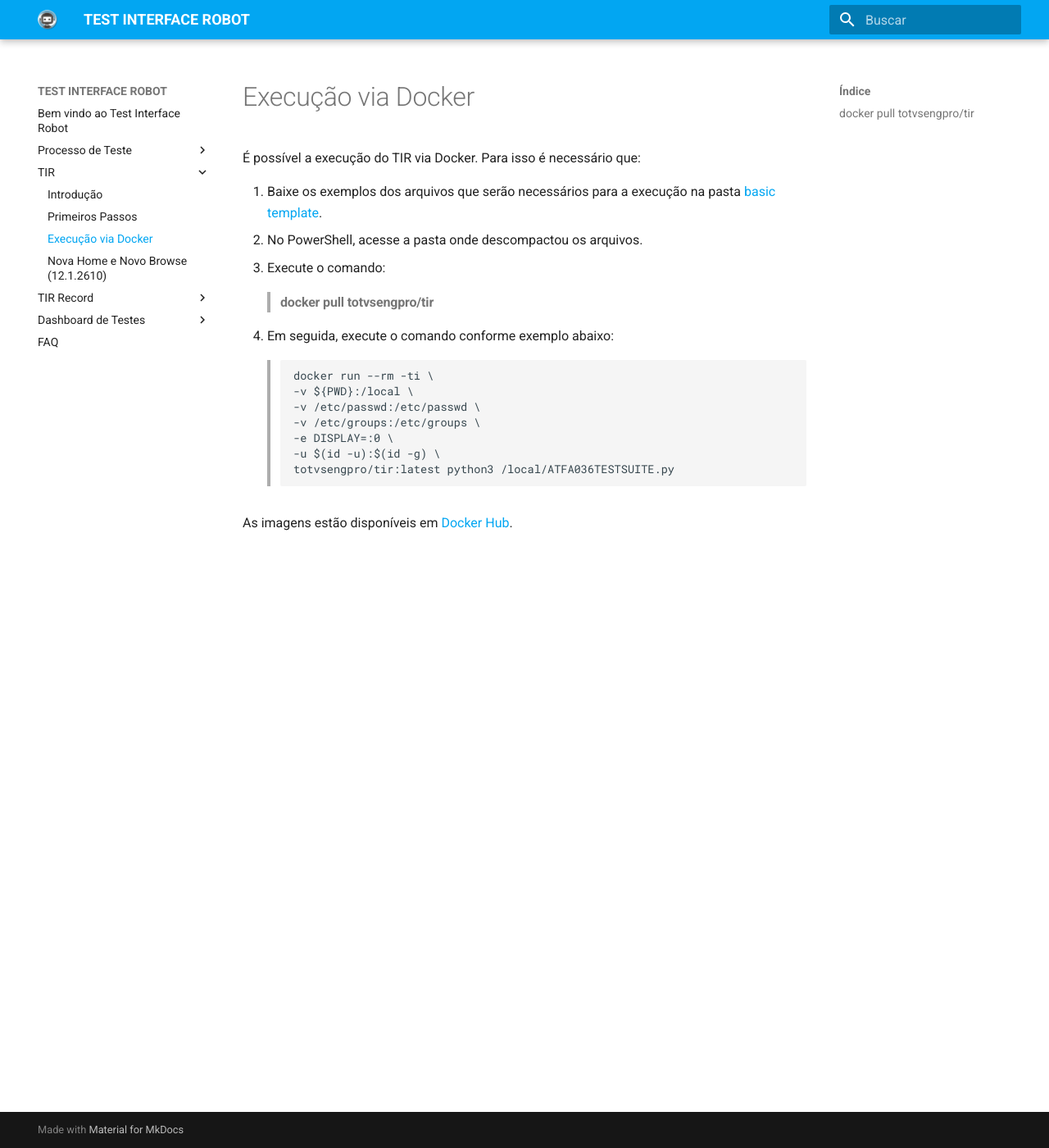
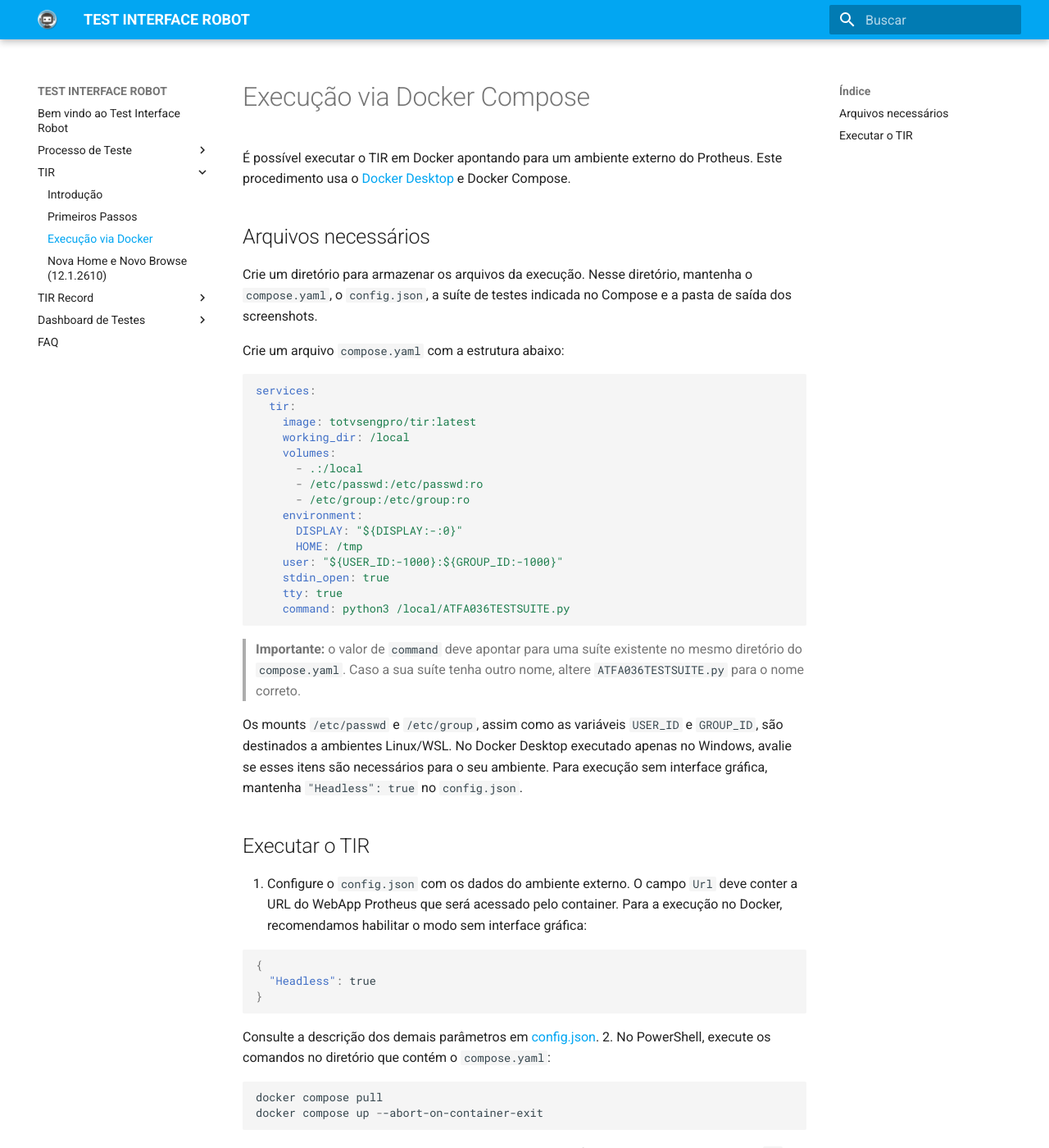
Before and after one commit to totvs/tir-docs, an MkDocs documentation site: the page built from docs/tir-framework/ExecDocker.md, in a window 1280 px wide and 1400 px high. Shown: the whole window at 82% size. Built offline with MkDocs 1.6.1 and Material for MkDocs 9.7.7, drawn with Linux system fonts in a browser that asks for light colours; some of the changed text lies outside the part shown.

Commit message:
docs(tir-framework): update Docker execution guide to use Compose
- Replace standalone Docker instructions with Docker Compose workflow
- Add detailed `compose.yaml` configuration template for TIR execution
- Include environment setup guidance for Linux/WSL and Windows
- Add step-by-step instructions for running TIR via Docker Compose
- Document volume mounts and environment variables for proper container operation
- Add reference link to config.json documentation
- Update TIR.md to include link to Docker Compose execution guide

````diff
--- a/docs/tir-framework/ExecDocker.md
+++ b/docs/tir-framework/ExecDocker.md
@@ -1,19 +1,60 @@
-# Execução via Docker
+# Execução via Docker Compose
 
-É possível a execução do TIR via Docker. Para isso é necessário que:
+É possível executar o TIR em Docker apontando para um ambiente externo do Protheus. Este procedimento usa o [Docker Desktop](https://www.docker.com/products/docker-desktop/) e Docker Compose.
 
-1. Baixe os exemplos dos arquivos que serão necessários para a execução na pasta [basic template](https://github.com/totvs/tir-script-samples/tree/master/basic_template).
-2. No PowerShell, acesse a pasta onde descompactou os arquivos.
-3. Execute o comando:
->#### docker pull totvsengpro/tir
-4. Em seguida, execute o comando conforme exemplo abaixo:
->####
-    docker run --rm -ti \
-    -v ${PWD}:/local \
-    -v /etc/passwd:/etc/passwd \
-    -v /etc/groups:/etc/groups \
-    -e DISPLAY=:0 \
-    -u $(id -u):$(id -g) \
-    totvsengpro/tir:latest python3 /local/ATFA036TESTSUITE.py
+## Arquivos necessários
 
-As imagens estão disponíveis em [Docker Hub](https://hub.docker.com/r/totvsengpro/tir).
+Crie um diretório para armazenar os arquivos da execução. Nesse diretório, mantenha o `compose.yaml`, o `config.json`, a suíte de testes indicada no Compose e a pasta de saída dos screenshots.
+
+Crie um arquivo `compose.yaml` com a estrutura abaixo:
+
+```yaml
+services:
+  tir:
+    image: totvsengpro/tir:latest
+    working_dir: /local
+    volumes:
+      - .:/local
+      - /etc/passwd:/etc/passwd:ro
+      - /etc/group:/etc/group:ro
+    environment:
+      DISPLAY: "${DISPLAY:-:0}"
+      HOME: /tmp
+    user: "${USER_ID:-1000}:${GROUP_ID:-1000}"
+    stdin_open: true
+    tty: true
+    command: python3 /local/ATFA036TESTSUITE.py
+```
+
+> **Importante:** o valor de `command` deve apontar para uma suíte existente no mesmo diretório do `compose.yaml`. Caso a sua suíte tenha outro nome, altere `ATFA036TESTSUITE.py` para o nome correto.
+
+Os mounts `/etc/passwd` e `/etc/group`, assim como as variáveis `USER_ID` e `GROUP_ID`, são destinados a ambientes Linux/WSL. No Docker Desktop executado apenas no Windows, avalie se esses itens são necessários para o seu ambiente. Para execução sem interface gráfica, mantenha `"Headless": true` no `config.json`.
+
+## Executar o TIR
+
+1. Configure o `config.json` com os dados do ambiente externo. O campo `Url` deve conter a URL do WebApp Protheus que será acessado pelo container. Para a execução no Docker, recomendamos habilitar o modo sem interface gráfica:
+
+   ```json
+   {
+     "Headless": true
+   }
+   ```
+
+   Consulte a descrição dos demais parâmetros em [config.json](https://totvs.github.io/tir/configjson.html).
+2. No PowerShell, execute os comandos no diretório que contém o `compose.yaml`:
+
+   ```powershell
+   docker compose pull
+   docker compose up --abort-on-container-exit
+   ```
+
+   Para executar os mesmos comandos de outro diretório, informe o arquivo Compose com `-f`:
+
+   ```powershell
+   docker compose -f <caminho-para-o-compose.yaml> pull
+   docker compose -f <caminho-para-o-compose.yaml> up --abort-on-container-exit
+   ```
+
+O volume `.:/local` torna os arquivos do diretório do Compose disponíveis no container e preserva no host os screenshots e outros arquivos gerados pela execução.
+
+As imagens estão disponíveis no [Docker Hub](https://hub.docker.com/r/totvsengpro/tir).
````
Also changed, not shown: docs/TIR.md (+2 -0 lines).
